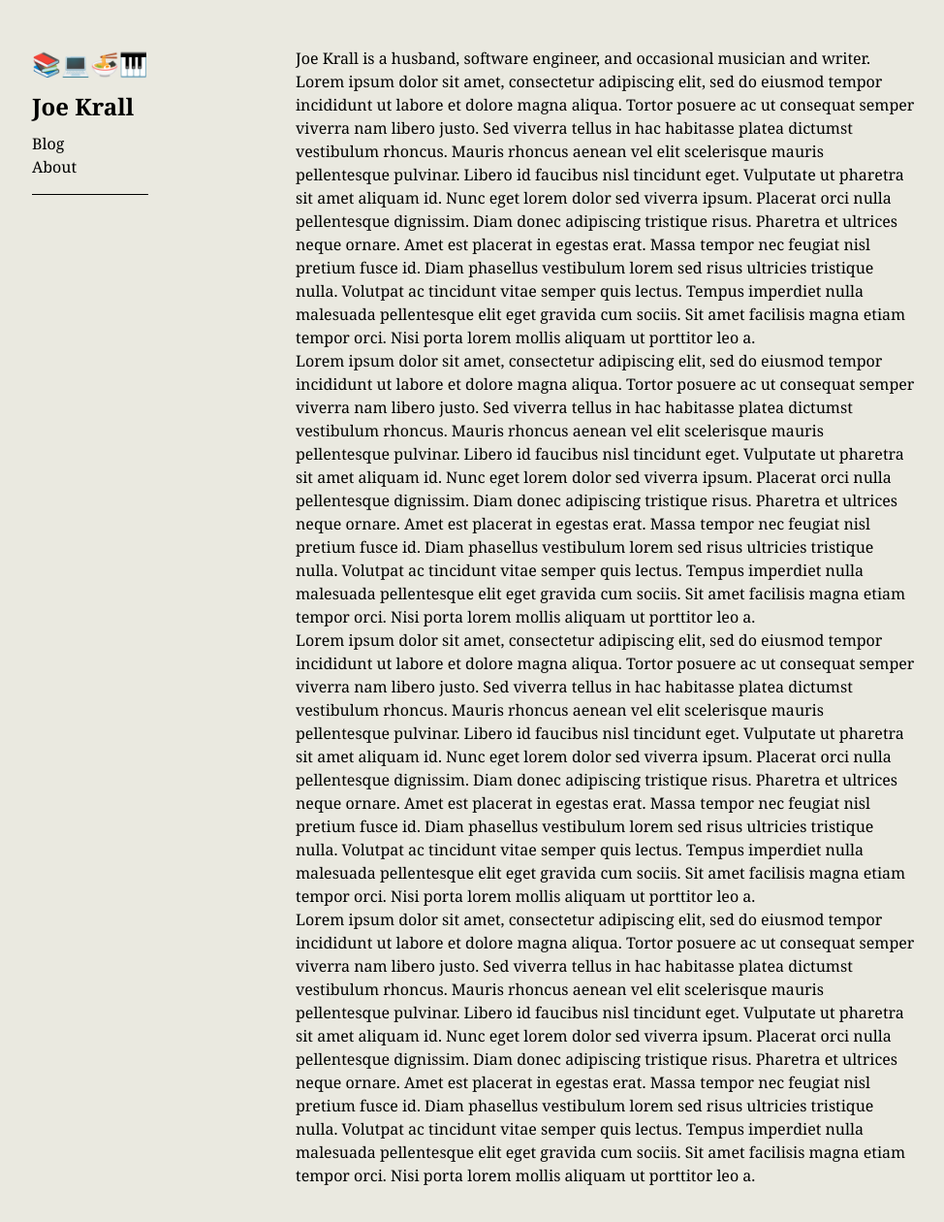
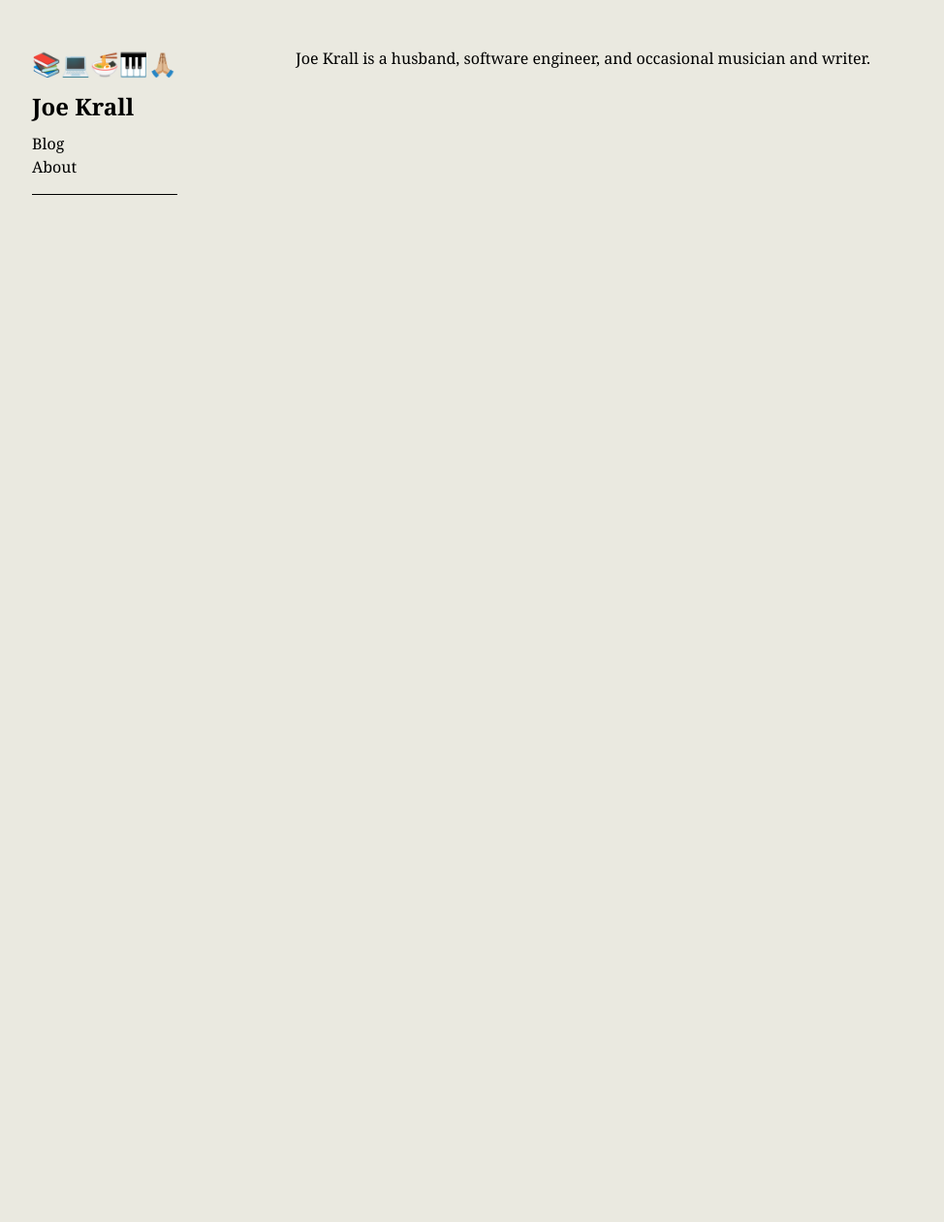
Before and after one commit to joekrall/joekrall.com, an Eleventy site: page src/index.md in a window 1280 px wide. Shown: the whole page at 97% size, without its empty margins (15-989 px from the left). After the commit the page ends 800 px from the top, so only its background shows below. Built offline with nearby package versions, Linux system fonts and the light colour scheme; Eleventy itself is replaced by a stand-in of ours; files that its build step writes are made by us from their sources.

Commit message:
content adjustments to "about" and nav

```diff
--- a/src/_includes/partials/_navigation.njk
+++ b/src/_includes/partials/_navigation.njk
@@ -1,6 +1,6 @@
 <!-- _includes/partials/_navigation.njk-->
 <nav class="nav-wrap">
-    <h1>📚💻🍜🎹</h1>
+    <h1>📚💻🍜🎹🙏🏼</h1>
     <h1>Joe Krall</h1>
     <ul>
     {%- for item in collections.page -%}
--- a/src/index.md
+++ b/src/index.md
@@ -5,12 +5,3 @@ tags: page
 ---
 
 Joe Krall is a husband, software engineer, and occasional musician and writer.
-
-
-Lorem ipsum dolor sit amet, consectetur adipiscing elit, sed do eiusmod tempor incididunt ut labore et dolore magna aliqua. Tortor posuere ac ut consequat semper viverra nam libero justo. Sed viverra tellus in hac habitasse platea dictumst vestibulum rhoncus. Mauris rhoncus aenean vel elit scelerisque mauris pellentesque pulvinar. Libero id faucibus nisl tincidunt eget. Vulputate ut pharetra sit amet aliquam id. Nunc eget lorem dolor sed viverra ipsum. Placerat orci nulla pellentesque dignissim. Diam donec adipiscing tristique risus. Pharetra et ultrices neque ornare. Amet est placerat in egestas erat. Massa tempor nec feugiat nisl pretium fusce id. Diam phasellus vestibulum lorem sed risus ultricies tristique nulla. Volutpat ac tincidunt vitae semper quis lectus. Tempus imperdiet nulla malesuada pellentesque elit eget gravida cum sociis. Sit amet facilisis magna etiam tempor orci. Nisi porta lorem mollis aliquam ut porttitor leo a.
-
-Lorem ipsum dolor sit amet, consectetur adipiscing elit, sed do eiusmod tempor incididunt ut labore et dolore magna aliqua. Tortor posuere ac ut consequat semper viverra nam libero justo. Sed viverra tellus in hac habitasse platea dictumst vestibulum rhoncus. Mauris rhoncus aenean vel elit scelerisque mauris pellentesque pulvinar. Libero id faucibus nisl tincidunt eget. Vulputate ut pharetra sit amet aliquam id. Nunc eget lorem dolor sed viverra ipsum. Placerat orci nulla pellentesque dignissim. Diam donec adipiscing tristique risus. Pharetra et ultrices neque ornare. Amet est placerat in egestas erat. Massa tempor nec feugiat nisl pretium fusce id. Diam phasellus vestibulum lorem sed risus ultricies tristique nulla. Volutpat ac tincidunt vitae semper quis lectus. Tempus imperdiet nulla malesuada pellentesque elit eget gravida cum sociis. Sit amet facilisis magna etiam tempor orci. Nisi porta lorem mollis aliquam ut porttitor leo a.
-
-Lorem ipsum dolor sit amet, consectetur adipiscing elit, sed do eiusmod tempor incididunt ut labore et dolore magna aliqua. Tortor posuere ac ut consequat semper viverra nam libero justo. Sed viverra tellus in hac habitasse platea dictumst vestibulum rhoncus. Mauris rhoncus aenean vel elit scelerisque mauris pellentesque pulvinar. Libero id faucibus nisl tincidunt eget. Vulputate ut pharetra sit amet aliquam id. Nunc eget lorem dolor sed viverra ipsum. Placerat orci nulla pellentesque dignissim. Diam donec adipiscing tristique risus. Pharetra et ultrices neque ornare. Amet est placerat in egestas erat. Massa tempor nec feugiat nisl pretium fusce id. Diam phasellus vestibulum lorem sed risus ultricies tristique nulla. Volutpat ac tincidunt vitae semper quis lectus. Tempus imperdiet nulla malesuada pellentesque elit eget gravida cum sociis. Sit amet facilisis magna etiam tempor orci. Nisi porta lorem mollis aliquam ut porttitor leo a.
-
-Lorem ipsum dolor sit amet, consectetur adipiscing elit, sed do eiusmod tempor incididunt ut labore et dolore magna aliqua. Tortor posuere ac ut consequat semper viverra nam libero justo. Sed viverra tellus in hac habitasse platea dictumst vestibulum rhoncus. Mauris rhoncus aenean vel elit scelerisque mauris pellentesque pulvinar. Libero id faucibus nisl tincidunt eget. Vulputate ut pharetra sit amet aliquam id. Nunc eget lorem dolor sed viverra ipsum. Placerat orci nulla pellentesque dignissim. Diam donec adipiscing tristique risus. Pharetra et ultrices neque ornare. Amet est placerat in egestas erat. Massa tempor nec feugiat nisl pretium fusce id. Diam phasellus vestibulum lorem sed risus ultricies tristique nulla. Volutpat ac tincidunt vitae semper quis lectus. Tempus imperdiet nulla malesuada pellentesque elit eget gravida cum sociis. Sit amet facilisis magna etiam tempor orci. Nisi porta lorem mollis aliquam ut porttitor leo a.
```
